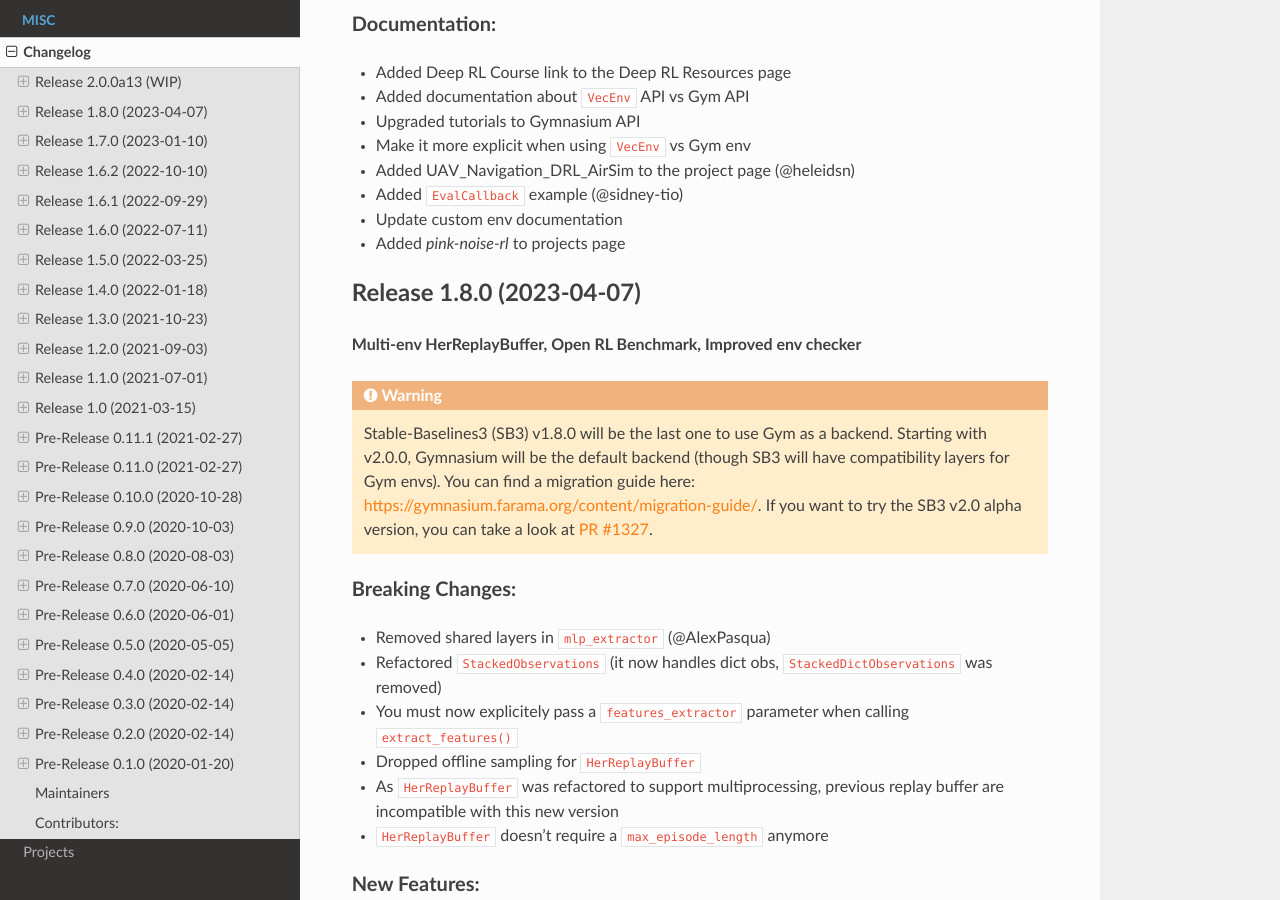
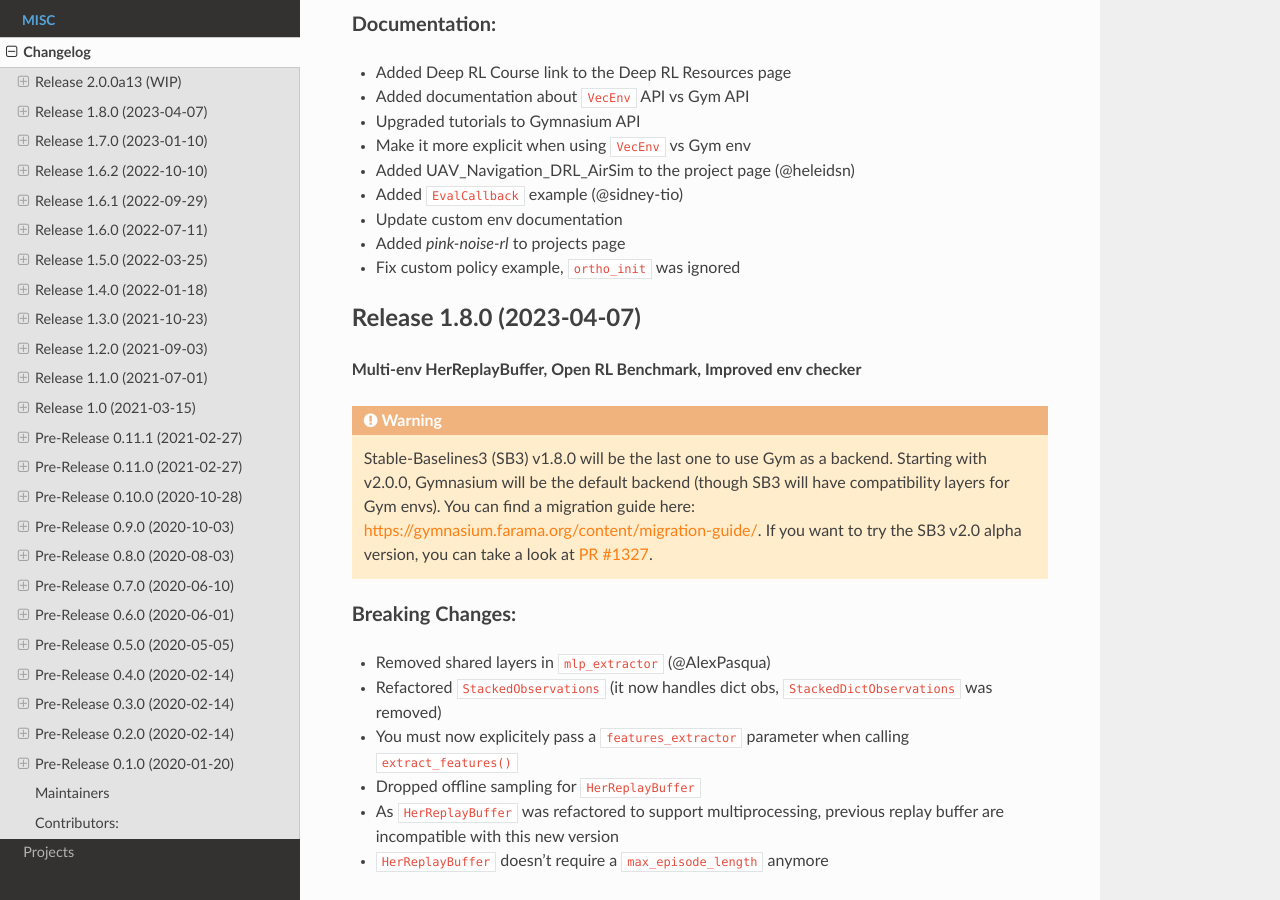
Before and after one commit to DLR-RM/stable-baselines3, a Sphinx documentation site: the page built from docs/misc/changelog.rst, in a window 1280 px wide and 900 px high, scrolled down 1718 px. Built offline with Sphinx 7.4.7 and the Read the Docs theme 2.0.0, drawn with Linux system fonts in a browser that asks for light colours; pages that are not in the unit, such as notebooks, are missing from menus.

Commit message:
Fix custom policy example

```diff
--- a/docs/guide/custom_policy.rst
+++ b/docs/guide/custom_policy.rst
@@ -371,7 +371,8 @@
           *args,
           **kwargs,
       ):
-
+          # Disable orthogonal initialization
+          kwargs["ortho_init"] = False
           super().__init__(
               observation_space,
               action_space,
--- a/docs/misc/changelog.rst
+++ b/docs/misc/changelog.rst
@@ -79,6 +79,7 @@
 - Added ``EvalCallback`` example (@sidney-tio)
 - Update custom env documentation
 - Added `pink-noise-rl` to projects page
+- Fix custom policy example, ``ortho_init`` was ignored
 
 
 Release 1.8.0 (2023-04-07)
```
Also changed, not shown: other parts of docs/guide/custom_policy.rst (+1 -2 lines).
